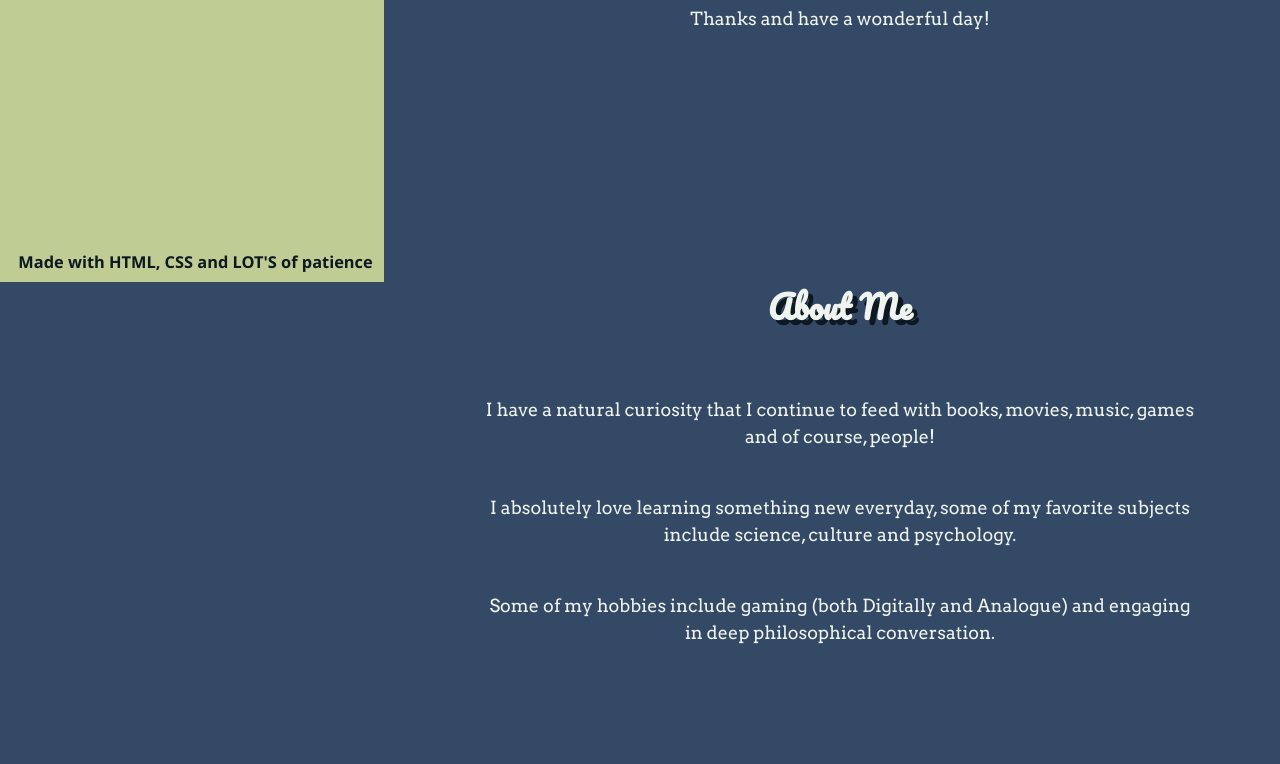
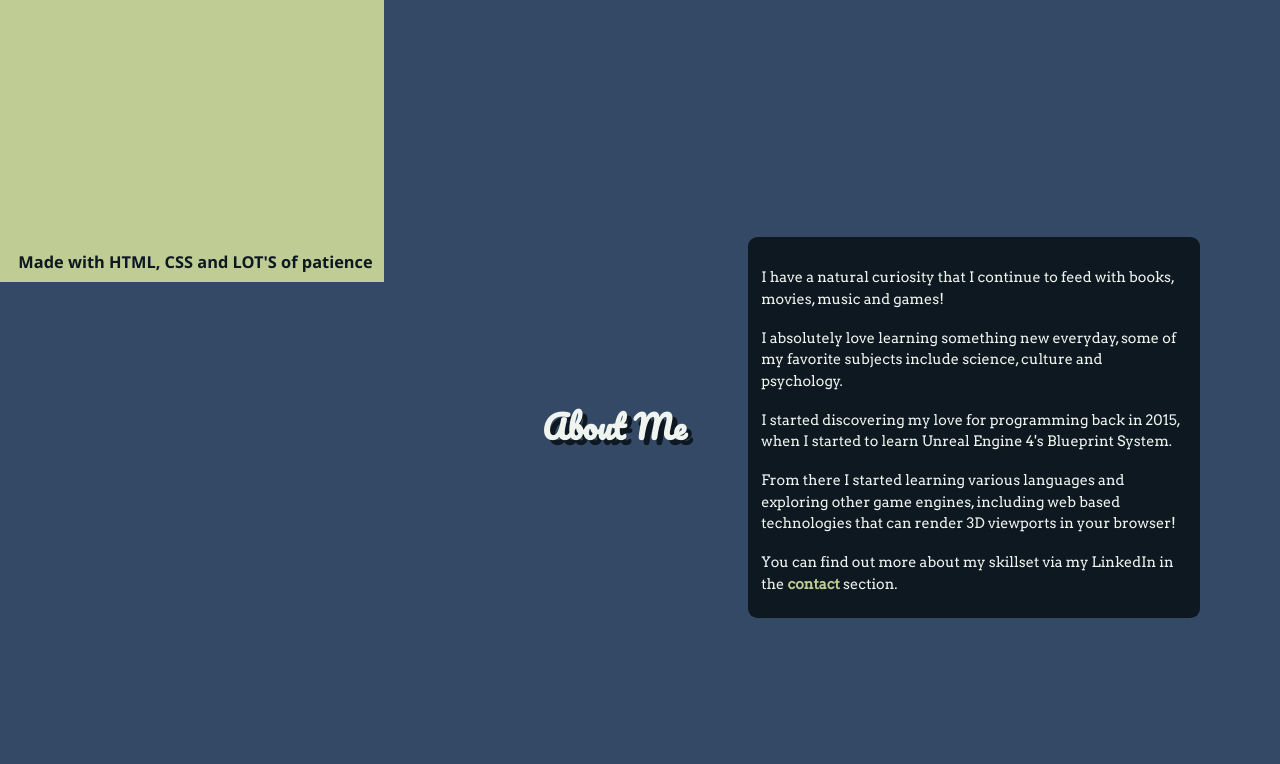
Before and after one commit to alvinkp/Portfolio_Demo_Site, a plain HTML site: page index.html in a window 1280 px wide. Shown: the part 518-1282 px from the top of the page. Drawn offline with Linux system fonts and the light colour scheme.

Commit message:
Updated HTML and CSS
*HTML*

- Updated verbiage for Home and About Sections

*CSS*

- Styled Home and About sections

- Updated CSS for Contact

```diff
--- a/assets/css/style.css
+++ b/assets/css/style.css
@@ -115,6 +115,46 @@ main section p {
     margin: 10px 0px;
 }
 
+/* ------------------------ Home Specific Styling ------------------------------------ */
+
+#home {
+    display: flex;
+    align-items: center;
+}
+
+#home h2 {
+    padding-bottom: .5%;
+}
+
+/* ------------------------ About Me Specific Styling ------------------------------------ */
+
+#about {
+    display: flex;
+    align-items: center;
+}
+
+#about h2 {
+    padding-bottom: .5%;
+}
+
+.box-styling {
+    max-width: 75%;
+    background-color: #0d1821;
+    padding: 1em;
+    font-size: .8em;
+    border-radius: .75em;
+}
+
+.box-styling p {
+    padding-top: .5em;
+    text-align: left;
+}
+
+.about-contact-link-color {
+    color:#bfcc94;
+    font-weight: bolder;
+}
+
 /* ------------------------ Portfolio Specific Styling ------------------------------------ */
 
 .portfolio {
@@ -211,8 +251,13 @@ main section p {
 
 /* ------------------------ Contact Me Styling ------------------------------------ */
 
+.contact{
+    padding-top: 30%;
+}
+
 .contact-div{
     background-color:#0d1821;
+    border-radius: 0px 0px .75em .75em;
     padding: 2em;
     font-family: 'Arvo',Verdana, Geneva, Tahoma, sans-serif;
 }
@@ -220,6 +265,7 @@ main section p {
 .contact p {
     font-size: 2em;
     background-color: #E6AACE;
+    border-radius: .35em .35em 0px 0px;
     color: #0d1821;
     margin: 0%;
 }
@@ -523,7 +569,7 @@ footer {
     }
 
     main section:last-child {
-        padding-bottom: calc(var(--my-screen-padding) + 2em);
+        padding-bottom: calc(var(--my-screen-padding) + 1em);
     }
 
     main section h2 {
--- a/index.html
+++ b/index.html
@@ -42,38 +42,40 @@
     </header>
 
     <main>
-
+        <!-- Home Section -->
         <section id="home">
             <h2>Welcome!</h2>
             <br>
+            <div class="box-styling">
                 <p>My name is Alvin Pollard and I'm a Full Stack Web Developer / Digital Artist and Independant Game Developer!</p>
                 <br>
                 <p>Please browse my site a while and feel free to reach me via my Contact page.</p>
                 <br>
                 <p>Thanks and have a wonderful day!</p>
+            </div>
         </section>
 
+        <!-- About Me Section -->
         <section id="about">
             <h2>About Me</h2>
             <br>
-            <p>I have a natural curiosity that I continue to feed with books, movies, music, games and of course, people!</p>
-            <br>
+            <div class="box-styling">
+                <p>I have a natural curiosity that I continue to feed with books, movies, music and games!</p>
                 <p>I absolutely love learning something new everyday, some of my favorite subjects include science, culture and psychology.</p>
-            <br>
-            <p>Some of my hobbies include gaming (both Digitally and Analogue) and engaging in deep philosophical conversation.</p>
-            <br>
+                <p>I started discovering my love for programming back in 2015, when I started to learn Unreal Engine 4's Blueprint System.</p>
+                <p>From there I started learning various languages and exploring other game engines, including web based technologies that can render 3D viewports in your browser!</p>
+                <p>You can find out more about my skillset via my LinkedIn in the <a href="#contact"><span class="about-contact-link-color">contact</span></a> section.</p>
+            </div>
         </section>
 
+        <!-- Portfolio Section -->
         <section id="portfolio">
-
             <h2>Portfolio</h2>
-
+            <br>
+            <p>Here are some of my projects. Feel free to explore and ask me questions about them!</p>
             <br>
 
-            <p>Here are some of my projects. Feel free to explore and ask me questions about them!</p>
-
-            <br>
-
+            <!-- Most Recent Work Section -->
             <section class="portfolio">
                 <div class="mostRecentWork">
                     <a href="https://alvinkp.github.io/Horiseon_Social_Solutions_Inc_Refactor/"><img src="./assets/images/Horiseon_Refactor.png" alt="Horiseon SEO Project website updated by Alvin Pollard"></a>
@@ -83,7 +85,9 @@
                         </div>
                 </div>
 
+                <!-- Additional work section -->
                 <section class="other-work">
+
                     <!-- The Concourse project -->
                     <div class="previous-work">
                         <a href="https://store.steampowered.com/app/468780/The_Concourse/"><img src="./assets/images/TheConcourse.jpg" alt="A runner jumping and trying to land on a floating platform in front of a crowded stadium"></a>
@@ -124,6 +128,7 @@
 
         </section>
 
+        <!-- Contact Me Section -->
         <section id="contact" class="contact">
             <h2>Contact Me</h2>
             <br>
```
Lines whose indentation alone changed are shown as unchanged.
